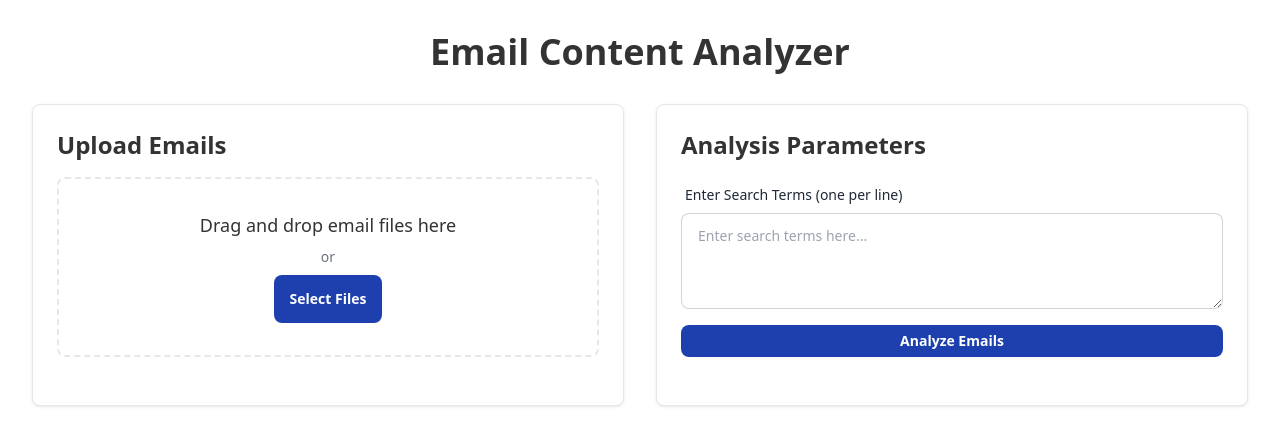
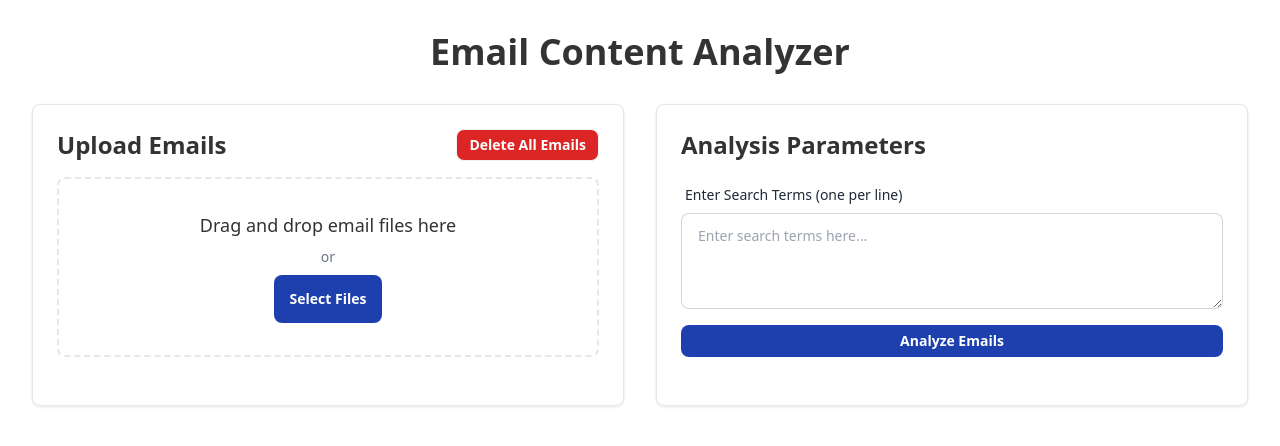
Before and after one commit to rsjain1978/emails-analyser, a FastAPI app: page / in a window 1280 px wide. Shown: the top 446 px of the page. Run offline with FastAPI, Linux system fonts and the light colour scheme; some libraries are stand-ins or nearby versions.

Commit message:
added delete support@

```diff
--- a/app.py
+++ b/app.py
@@ -16,6 +16,7 @@ import shutil
 from fpdf import FPDF
 import email
 import mimetypes
+import extract_msg  # Add this import for .msg files
 
 from dotenv import load_dotenv
 load_dotenv()
@@ -171,23 +172,66 @@ async def upload_files(files: List[UploadFile] = File(...)):
     except Exception as e:
         raise HTTPException(status_code=500, detail=str(e))
 
+async def read_email_content(file_path: Path) -> dict:
+    """Read and parse email content based on file extension"""
+    try:
+        file_ext = file_path.suffix.lower()
+
+        if file_ext == '.msg':
+            # Handle .msg files using extract_msg
+            msg = extract_msg.Message(str(file_path))
+            return {
+                "from": msg.sender,
+                "to": msg.to,
+                "subject": msg.subject,
+                "date": msg.date,
+                "body": msg.body
+            }
+        else:
+            # Handle .eml and .txt files
+            async with aiofiles.open(file_path, mode='r', encoding='utf-8') as f:
+                content = await f.read()
+                email_message = email.message_from_string(content)
+                return {
+                    "from": email_message["from"],
+                    "to": email_message["to"],
+                    "subject": email_message["subject"],
+                    "date": email_message["date"],
+                    "body": email_message.get_payload()
+                }
+    except Exception as e:
+        print(colored(f"Error reading email {file_path}: {str(e)}", "red"))
+        raise
+
 @app.post("/analyze")
 async def analyze_emails(search_request: SearchRequest):
     try:
         # Read all emails from the uploaded_emails directory
         emails_dir = Path("uploaded_emails")
-        email_files = list(emails_dir.glob("*.eml")) + list(emails_dir.glob("*.txt"))
+        email_files = []
+        for ext in ['.eml', '.msg', '.txt']:
+            email_files.extend(emails_dir.glob(f'*{ext}'))
 
         emails = []
         for file in email_files:
-            async with aiofiles.open(file, mode='r', encoding='utf-8') as f:
-                content = await f.read()
-                email_message = email.message_from_string(content)
+            try:
+                email_data = await read_email_content(file)
+                # Format content for analysis
+                formatted_content = f"""From: {email_data['from']}
+To: {email_data['to']}
+Subject: {email_data['subject']}
+Date: {email_data['date']}
+
+{email_data['body']}"""
+
                 emails.append({
                     "filename": file.name,
-                    "subject": email_message["subject"],
-                    "content": content
+                    "subject": email_data['subject'],
+                    "content": formatted_content
                 })
+            except Exception as e:
+                print(colored(f"Error processing {file.name}: {str(e)}", "red"))
+                continue
 
         print(colored(f"Found {len(emails)} emails to analyze", "blue"))
 
@@ -225,18 +269,27 @@ async def view_email(filename: str):
         if not email_path.exists():
             raise HTTPException(status_code=404, detail="Email file not found")
 
-        async with aiofiles.open(email_path, mode='r', encoding='utf-8') as f:
-            content = await f.read()
-            email_message = email.message_from_string(content)
+        email_data = await read_email_content(email_path)
+        return email_data
+    except Exception as e:
+        print(colored(f"Error viewing email: {str(e)}", "red"))
+        raise HTTPException(status_code=500, detail=str(e))
 
-            return {
-                "from": email_message["from"],
-                "to": email_message["to"],
-                "subject": email_message["subject"],
-                "date": email_message["date"],
-                "body": email_message.get_payload()
-            }
+@app.delete("/delete-all-emails")
+async def delete_all_emails():
+    try:
+        emails_dir = Path("uploaded_emails")
+        files = list(emails_dir.glob("*.*")) + list(emails_dir.glob("*.txt"))
+
+        for file in files:
+            try:
+                file.unlink()
+            except Exception as e:
+                print(colored(f"Error deleting file {file}: {str(e)}", "red"))
+
+        return {"status": "success", "message": "All emails deleted successfully"}
     except Exception as e:
+        print(colored(f"Error deleting emails: {str(e)}", "red"))
         raise HTTPException(status_code=500, detail=str(e))
 
 def open_browser():
--- a/requirements.txt
+++ b/requirements.txt
@@ -6,3 +6,4 @@ termcolor
 aiofiles
 python-multipart
 fpdf
+extract-msg
--- a/templates/index.html
+++ b/templates/index.html
@@ -278,6 +278,15 @@
             background-color: var(--primary-blue);
             color: white;
         }
+
+        .btn-danger {
+            background-color: #dc2626;
+            color: white;
+        }
+
+        .btn-danger:hover {
+            background-color: #b91c1c;
+        }
     </style>
 </head>
 <body>
@@ -288,7 +297,12 @@
             <!-- File Upload Section -->
             <div class="section-half">
                 <div class="card p-6 h-full">
-                    <h2 class="text-2xl font-semibold mb-4">Upload Emails</h2>
+                    <div class="flex justify-between items-center mb-4">
+                        <h2 class="text-2xl font-semibold">Upload Emails</h2>
+                        <button onclick="deleteAllEmails()" class="btn btn-danger btn-sm">
+                            Delete All Emails
+                        </button>
+                    </div>
                     <div class="upload-area" id="dropZone">
                         <input type="file" id="fileInput" multiple accept=".eml,.txt" class="hidden">
                         <div class="text-lg mb-2">Drag and drop email files here</div>
@@ -634,6 +648,37 @@
                 showStatus('Error converting to PDF', 'error');
             }
         }
+
+        async function deleteAllEmails() {
+            if (!confirm('Are you sure you want to delete all uploaded emails? This action cannot be undone.')) {
+                return;
+            }
+
+            try {
+                const response = await fetch('/delete-all-emails', {
+                    method: 'DELETE'
+                });
+
+                if (response.ok) {
+                    // Clear the file input
+                    document.getElementById('fileInput').value = '';
+                    // Hide the upload success message
+                    document.getElementById('uploadedFiles').classList.add('hidden');
+                    // Clear any results
+                    document.getElementById('results').classList.add('hidden');
+                    document.getElementById('resultsTable').innerHTML = '';
+                    window.emailResults = [];
+                    // Show success message
+                    showStatus('All emails deleted successfully', 'success');
+                } else {
+                    const error = await response.text();
+                    showStatus(`Error deleting emails: ${error}`, 'error');
+                }
+            } catch (error) {
+                console.error('Error deleting emails:', error);
+                showStatus('Error deleting emails', 'error');
+            }
+        }
     </script>
 </body>
 </html>
```
Also changed, not shown: 6 other files.
